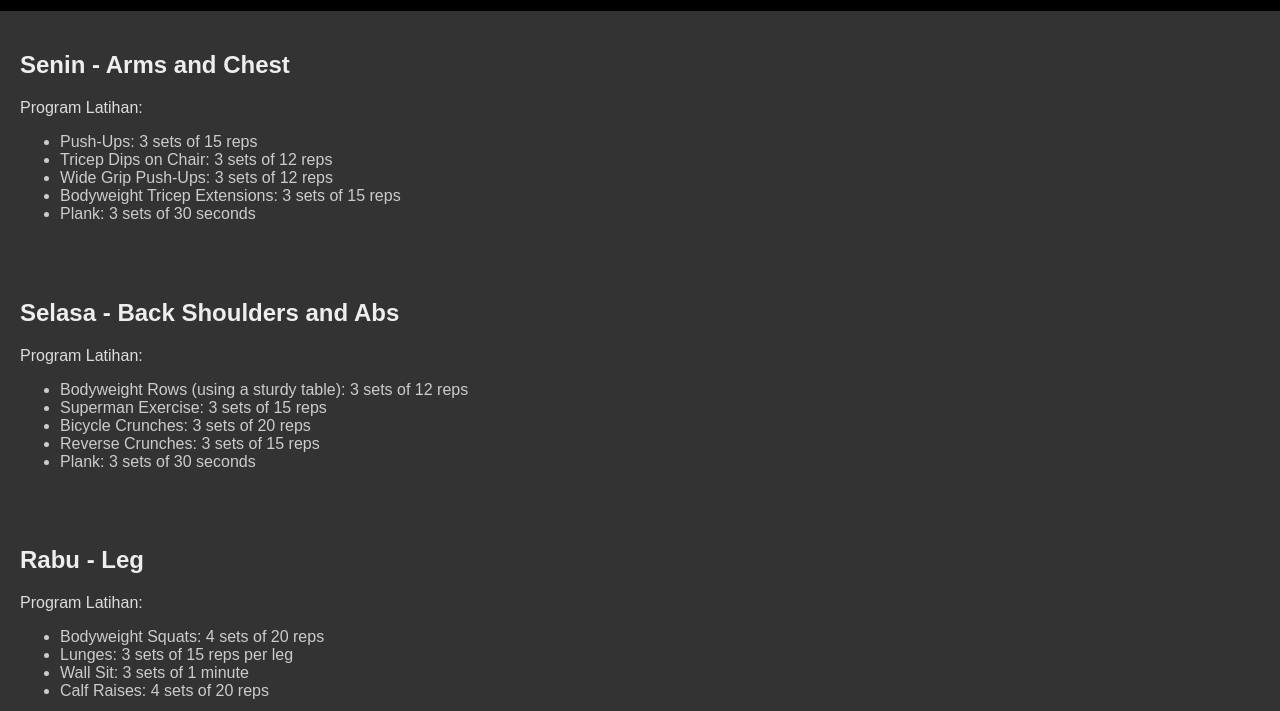
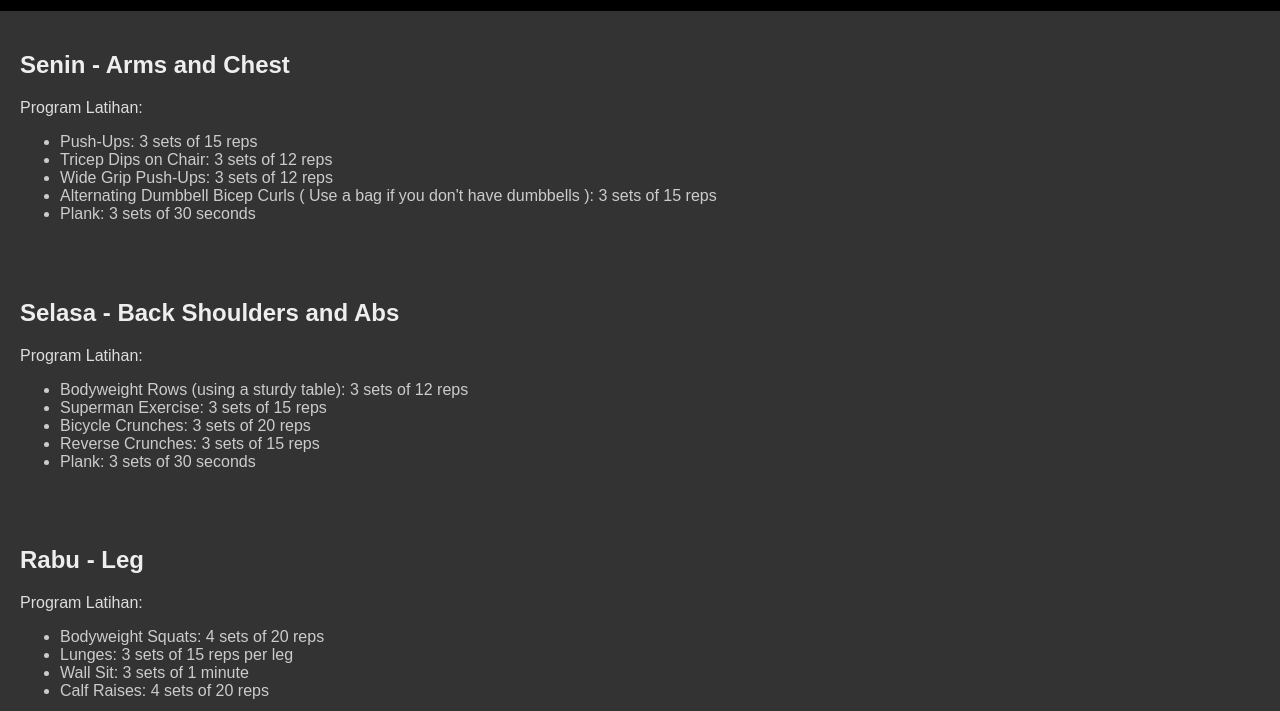
Before and after one commit to Rekka1/workoutdchedule, a plain HTML site: page index.html in a window 1280 px wide. Shown: the part 89-800 px from the top of the page. Drawn offline with Linux system fonts and the light colour scheme.

Commit message:
Update index.html
Signed-off-by: Rekkaaa <151155006+Rekka1@users.noreply.github.com>

```diff
--- a/index.html
+++ b/index.html
@@ -46,7 +46,7 @@
             <li>Push-Ups: 3 sets of 15 reps</li>
             <li>Tricep Dips on Chair: 3 sets of 12 reps</li>
             <li>Wide Grip Push-Ups: 3 sets of 12 reps</li>
-            <li>Bodyweight Tricep Extensions: 3 sets of 15 reps</li>
+            <li>Alternating Dumbbell Bicep Curls ( Use a bag if you don't have dumbbells ): 3 sets of 15 reps</li>
             <li>Plank: 3 sets of 30 seconds</li>
         </ul>
     </section>
```
